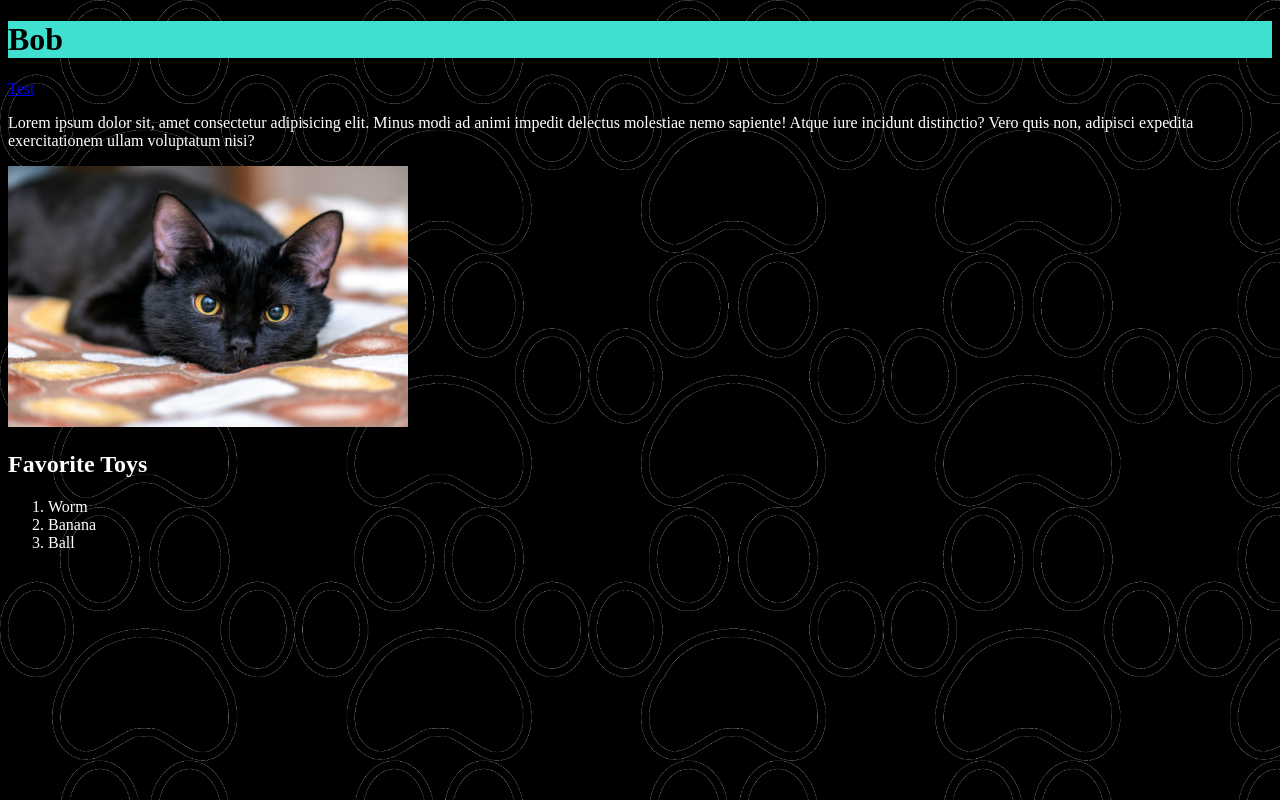
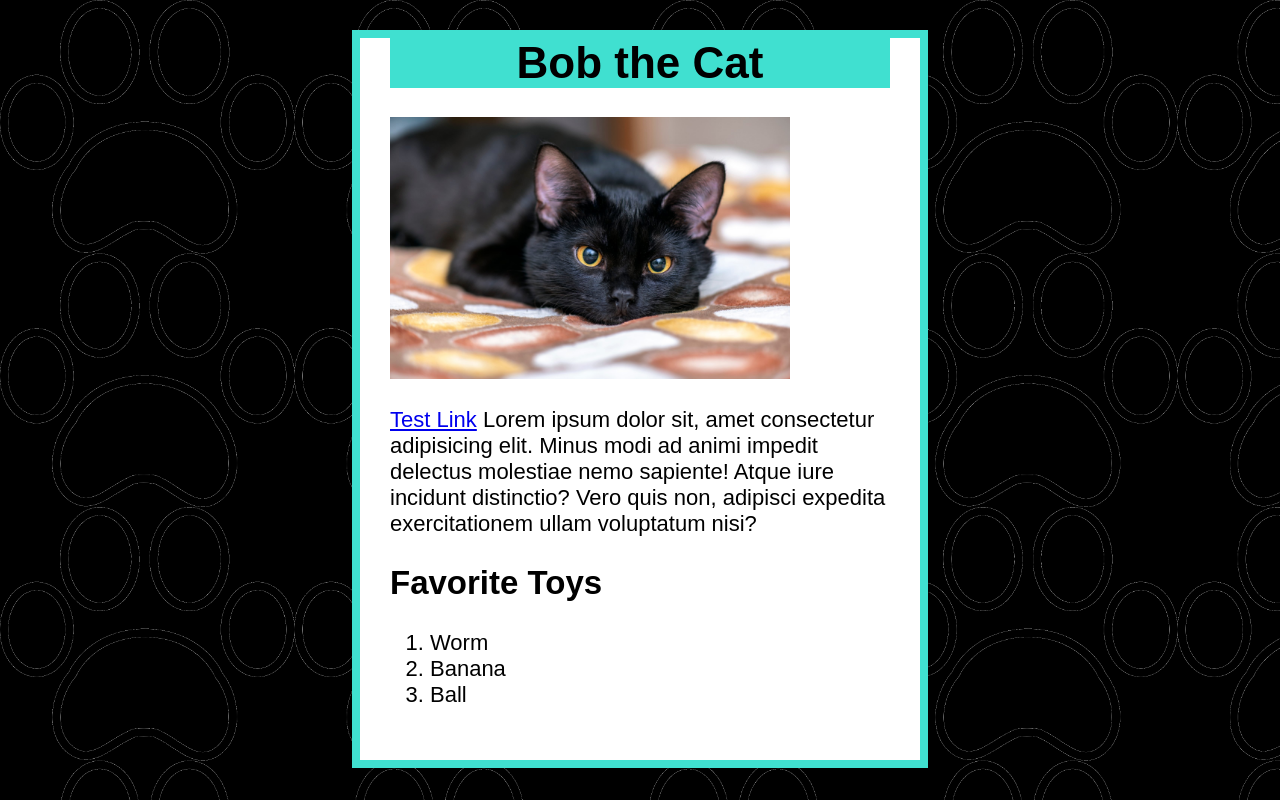
Before and after one commit to 8ctopotamus/bob-the-cat, a plain HTML site: page index.html in a window 1280 px wide. Drawn offline with Linux system fonts and the light colour scheme.

Commit message:
Adds more styles

```diff
--- a/index.html
+++ b/index.html
@@ -8,15 +8,16 @@
   <link rel="stylesheet" href="style.css" />
 </head>
 <body>
-   <h1>Bob</h1>
-   <a href="https://google.com">Test</a>
-   <p>Lorem ipsum dolor sit, amet consectetur adipisicing elit. Minus modi ad animi impedit delectus molestiae nemo sapiente! Atque iure incidunt distinctio? Vero quis non, adipisci expedita exercitationem ullam voluptatum nisi?</p>
+  <div id="content-wrap">
+    <h1>Bob the Cat</h1>
     <img src="images/cat.jpg" alt="Bob the cat" width="400" />
+    <p><a href="https://google.com">Test Link</a> Lorem ipsum dolor sit, amet consectetur adipisicing elit. Minus modi ad animi impedit delectus molestiae nemo sapiente! Atque iure incidunt distinctio? Vero quis non, adipisci expedita exercitationem ullam voluptatum nisi?</p>
     <h2>Favorite Toys</h2>
     <ol>
       <li>Worm</li>
       <li>Banana</li>
       <li>Ball</li>
     </ol>
+  </div>
 </body>
 </html>
--- a/style.css
+++ b/style.css
@@ -8,9 +8,21 @@ body {
   color: #FFFFFF;
   background-image: url(images/paws.png);
   background-size: 23%;
+  font-size: 22px;
+  font-family: sans-serif;
 }
 
 h1 {
   background-color: turquoise;
+  text-align: center;
+  margin-top: 0;
+}
+
+#content-wrap {
   color: black;
+  background-color: white;
+  max-width: 500px;
+  padding: 0 30px 30px 30px;
+  border: 8px solid turquoise;
+  margin: 30px auto;
 }
```
Lines whose indentation alone changed are shown as unchanged.
